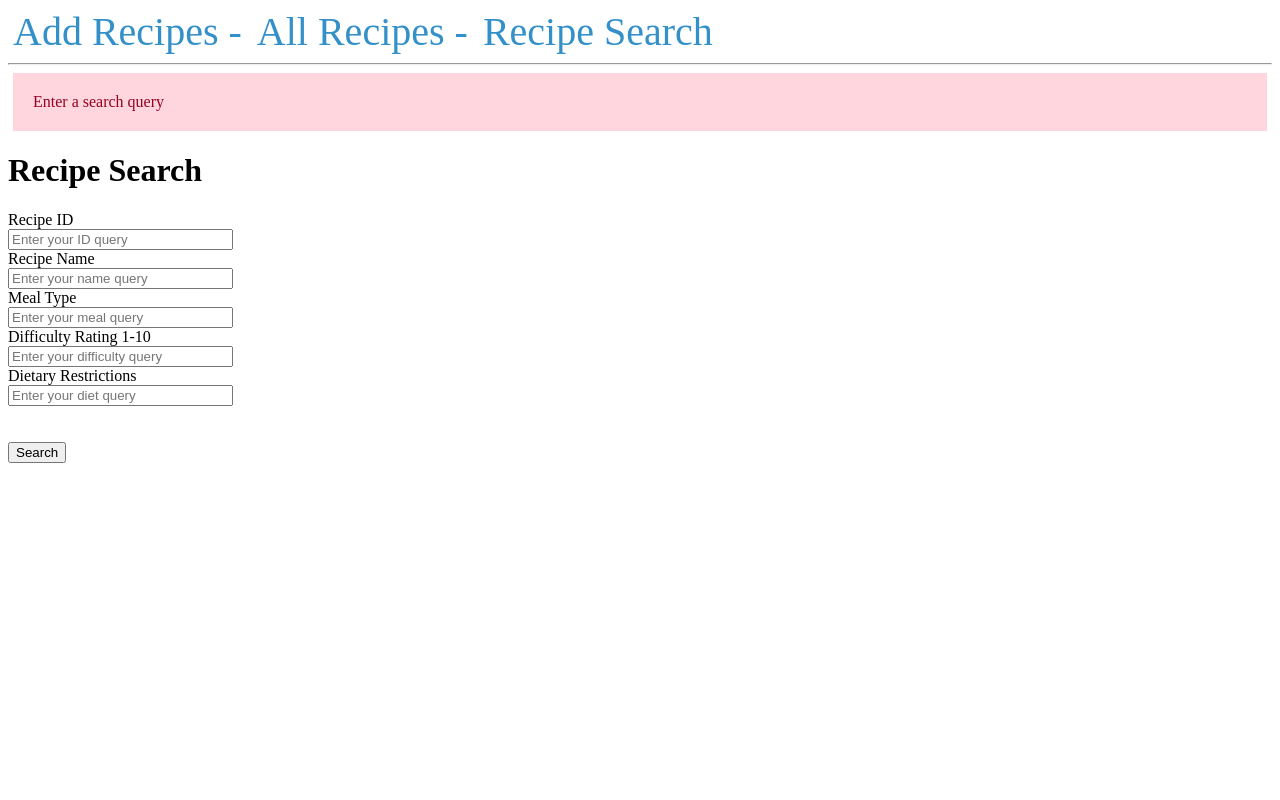
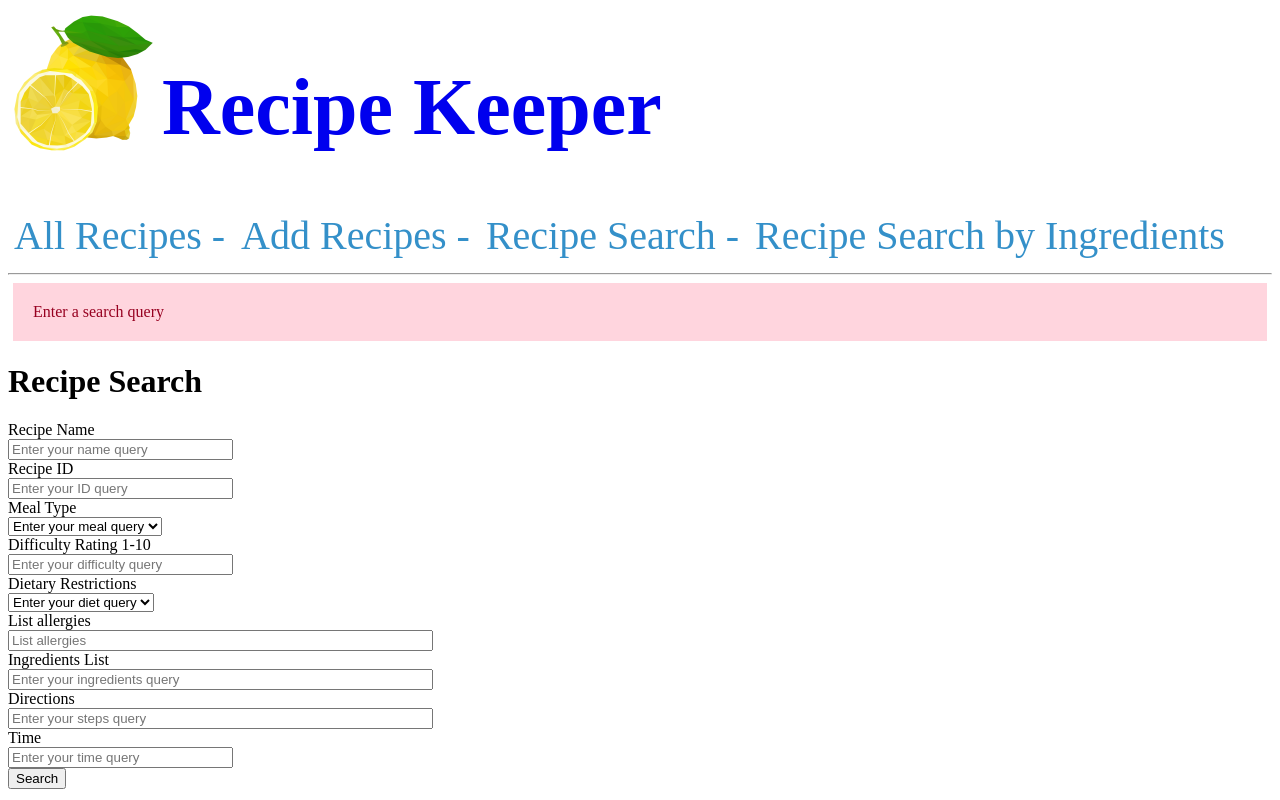
Before and after one commit to cameron-brock8/RecipeKeeper, a Flask app: page /search in a window 1280 px wide. Run offline with Flask 3, Linux system fonts and the light colour scheme.

Commit message:
Adding advanced search and other functionality

```diff
--- a/app.py
+++ b/app.py
@@ -18,11 +18,25 @@ def get_recipe(recipe_id):
         abort(404)
     return recipe
 
+def checkDiet(list, allergies):
+    allergy = allergies.lower().split()
+    ingredients = list.lower().split()
+
+    for ingredient in ingredients:
+        if ingredient in allergy:
+            return True
+
+    return False
+
+
+
+
+
 @app.route('/')
 def home():
     conn = get_db_connection()
     conn.close()
-    return "Hello Flask"
+    return render_template('home.html')
 
 @app.route('/recipes')
 def recipes():
@@ -32,6 +46,10 @@ def recipes():
     items = cursor.fetchall()
     conn.close()
     return render_template('recipe.html', items=items)
+
+@app.route('/recipekeeper')
+def recipekeeper():
+    return render_template('recipekeeper.html')
 
 @app.route('/add', methods=('GET', 'POST'))
 def add():
@@ -68,11 +86,12 @@ def add():
 def change(id):
     conn = get_db_connection()
     cursor = conn.cursor()
-    cursor.execute('SELECT * FROM recipe JOIN ingredients ON recipe.id = ingredients.id JOIN directions ON recipe.id = directions.id')
+    cursor.execute('SELECT * FROM recipe JOIN ingredients ON recipe.id = ingredients.id JOIN directions ON recipe.id = directions.id WHERE recipe.id = ?', (id,))
     recipe = cursor.fetchone()
     conn.close()
 
     if request.method == 'POST':
+        id = request.form['id']
         name = request.form['name']
         meal = request.form['meal']
         difficulty = request.form['difficulty']
@@ -95,7 +114,7 @@ def change(id):
                         (steps, time, id ))
             conn.commit()
             conn.close()
-            return redirect(url_for('recipes'))
+            return redirect(url_for('recipes'),)
     return render_template('change.html', recipe=recipe)
 
 @app.route('/<int:id>/delete', methods=('GET', 'POST'))
@@ -127,17 +146,70 @@ def search():
     diet_query = request.form.get('diet_query')
     if not diet_query:
         diet_query = "%"
-    if id_query == "%" and name_query == "%" and meal_query == "%" and difficulty_query == "%" and diet_query == "%":
+    list_query = request.form.get('list_query')
+    if not list_query:
+        list_query = "%"
+    steps_query = request.form.get('steps_query')
+    if not steps_query:
+        steps_query = "%"
+    time_query = request.form.get('time_query')
+    if not time_query:
+        time_query = "%"
+    if id_query == "%" and name_query == "%" and meal_query == "%" and difficulty_query == "%" and diet_query == "%" and list_query == "%" and steps_query == "%" and time_query == "%":
         flash('Enter a search query')
         return render_template('search.html')
     else:
-        cursor.execute('SELECT * FROM recipe WHERE id LIKE ? AND name LIKE ? AND meal LIKE ? AND difficulty LIKE ? AND diet LIKE ?',
-                        (id_query, name_query, meal_query, difficulty_query, diet_query))
+        cursor.execute('SELECT * '
+                       'FROM recipe JOIN ingredients ON recipe.id = ingredients.id '
+                       'JOIN directions ON recipe.id = directions.id '
+                        'WHERE recipe.id LIKE ? '
+                        'AND recipe.name LIKE ? '
+                        'AND (recipe.meal IS NULL or recipe.meal LIKE ?) '
+                        'AND (recipe.difficulty IS NULL or recipe.difficulty LIKE ?) '
+                        'AND (recipe.diet IS NULL or recipe.diet LIKE ?) '
+                        'AND (ingredients.list IS NULL or ingredients.list LIKE ?) '
+                        'AND (directions.steps IS NULL or directions.steps LIKE ?) '
+                        'AND (directions.time IS NULL or directions.time LIKE ?)',
+                    (id_query, f'%{name_query}%', meal_query, difficulty_query, diet_query, f'%{list_query}%', f'%{steps_query}%', time_query))
         items = cursor.fetchall()
         conn.close()
         if not items:
             flash('No recipes match your query')
             return render_template('search.html')
+
+        #allergen check
+        allergies = request.form['allergies']
+        allergen_recipes = []
+        if allergies:
+            for item in items:
+                if (checkDiet(item['list'], allergies)):
+                    allergen_recipes.append(item['name'])
+            if(len(allergen_recipes) > 0):
+                flash(f"Allergen detected in the following recipes: {', '.join(allergen_recipes)}")
+
+    return render_template('recipe.html', items=items)
+
+@app.route('/advancedsearch', methods=('GET', 'POST'))
+def advancedsearch():
+    conn = get_db_connection()
+    cursor = conn.cursor()
+    ingredients_query = request.form.get('ingredients_query')
+    if not ingredients_query:
+        flash('Enter a search query')
+        return render_template('advancedsearch.html')
+    else:
+        ingredients_list = ingredients_query.split(",")
+        search_string = "%{}%".format("%".join(ingredients_list))
+        cursor.execute('SELECT * FROM recipe JOIN ingredients ON recipe.id = ingredients.id '
+                       'JOIN directions ON recipe.id = directions.id WHERE list LIKE ?',
+                        (search_string,))
+        items = cursor.fetchall()
+        print(items)
+        conn.close()
+        if not items:
+            flash('No recipes match your query')
+            return render_template('advancedsearch.html')
+    flash('You can make these recipes with your ingredients on hand:')
     return render_template('recipe.html', items=items)
 
 
--- a/templates/base.html
+++ b/templates/base.html
@@ -4,10 +4,9 @@
     <meta charset="UTF-8">
     <title>{% block title %} {% endblock %}- FlaskApp</title>
     <style>
-        .post {
-            padding: 10px;
+        .items {
+            padding: 3px;
             margin: 5px;
-            background-color: #f3f3f3
         }
 
         nav a {
@@ -15,6 +14,23 @@
             font-size: 2.5em;
             margin-left: 5px;
             text-decoration: none;
+            display: inline-block;
+            vertical-align: bottom;
+            padding: 1px;
+            margin: 5px;
+            text-align: center;
+        }
+        .logo{
+            display: inline-block;
+            vertical-align: top;
+        }
+
+        .title{
+            color: #3490c9;
+            font-size: 2.5em;
+            display: inline-block;
+            vertical-align: bottom;
+            text-align: center;
         }
         .alert {
             padding: 20px;
@@ -22,13 +38,28 @@
             color: #970020;
             background-color: #ffd5de;
         }
+        a:visited{
+            color:  #3490c9;
+        }
+        a {
+            text-decoration: none;
+        }
     </style>
 </head>
 <body>
+    {% block header %}
+    <div class="logo">
+        <img src="{{ url_for('static', filename='logo.png') }}" alt="Logo" width="150" height="150">
+    </div>
+    <div class="title">
+        <a href="{{ url_for('recipekeeper') }}"><h1>Recipe Keeper</h1></a>
+    </div>
+    {% endblock %}
     <nav>
-        <a href="{{ url_for('add') }}">Add Recipes   -  </a>
-        <a href="{{ url_for('recipes') }}">All Recipes    -  </a>
-        <a href="{{ url_for('search') }}">Recipe Search</a>
+        <a href="{{ url_for('recipes') }}">All Recipes   -  </a>
+        <a href="{{ url_for('add') }}">Add Recipes -   </a>
+        <a href="{{ url_for('search') }}">Recipe Search -  </a>
+        <a href="{{ url_for('advancedsearch') }}">Recipe Search by Ingredients</a>
     </nav>
     <hr>
     <div class="content">
--- a/templates/home.html
+++ b/templates/home.html
@@ -0,0 +1,5 @@
+{% extends 'base.html' %}
+{% block content %}
+
+
+{% endblock %}
--- a/templates/search.html
+++ b/templates/search.html
@@ -1,20 +1,35 @@
 {% extends 'base.html' %}
 {% block content %}
+
+<style>
+    textarea {
+      font-family: Arial, sans-serif;
+      font-size: 14px;
+    }
+  </style>
+
     <h1>{% block title %} Recipe Search {% endblock %}</h1>
+    <label for="name">Recipe Name</label>
+        <br>
+        <form method="POST" action="{{ url_for('search') }}">
+        <input size = 25 type="text" name="name_query" placeholder="Enter your name query">
+        <br>
     <label for="id">Recipe ID</label>
         <br>
         <form method="POST" action="{{ url_for('search') }}">
         <input size = 25 type="integer" name="id_query" placeholder="Enter your ID query">
         <br>
-    <label for="name">Recipe Name</label>
-        <br>
-        <form method="POST" action="{{ url_for('search') }}">
-        <input size = 25 type="text" name="name_query" placeholder="Enter your name query">
-        <br>
     <label for="meal">Meal Type</label>
         <br>
-        <form method="POST" action="{{ url_for('search') }}">
-        <input size = 25 type="text" name="meal_query" placeholder="Enter your meal query">
+        <form method="POST" action="{{ url_for('advancedsearch') }}">
+            <select name="meal_query">
+                <option value="">Enter your meal query</option>
+                <option value="Breakfast">Breakfast</option>
+                <option value="Lunch">Lunch</option>
+                <option value="Dinner">Dinner</option>
+                <option value="Snack">Snack</option>
+                <option value="Dessert">Dessert</option>
+            </select>
         <br>
     <label for="difficulty">Difficulty Rating 1-10</label>
         <br>
@@ -23,11 +38,40 @@
         <br>
     <label for="diet">Dietary Restrictions</label>
         <br>
-        <form method="POST" action="{{ url_for('search') }}">
-        <input size = 25 type="text" name="diet_query" placeholder="Enter your diet query">
+        <form method="POST" action="{{ url_for('advancedsearch') }}">
+        <select name="diet_query">
+            <option value="">Enter your diet query</option>
+            <option value="Vegetarian">Vegetarian</option>
+            <option value="Vegan">Vegan</option>
+            <option value="Dairy Free">Dairy Free</option>
+            <option value="Gluten Free">Gluten Free</option>
+            <option value="Keto">Keto</option>
+        </select>
         <br>
 
-        <br><br><button type="submit">Search</button>
+        <label for="allergies">List allergies</label><br>
+        <form method="POST" action="{{ url_for('search') }}">
+        <input size = 50 type="text" name="allergies" placeholder="List allergies">
+        <br>
+
+    <label for="list">Ingredients List</label>
+        <br>
+        <form method="POST" action="{{ url_for('search') }}">
+        <input size = 50 type="text" name="list_query" placeholder="Enter your ingredients query">
+        <br>
+
+    <label for="steps">Directions</label>
+        <br>
+        <form method="POST" action="{{ url_for('search') }}">
+        <input size = 50 type="text" name="steps_query" placeholder="Enter your steps query">
+        <br>
+    <label for="time">Time</label>
+        <br>
+        <form method="POST" action="{{ url_for('search') }}">
+        <input size = 25 type="integer" name="time_query" placeholder="Enter your time query">
+        <br>
+
+        <button type="submit">Search</button>
       </form>
 
 {% endblock %}
```
Also changed, not shown: addfiles.py (+11 -8 lines), templates/add.html (+10 -1 lines), templates/advancedsearch.html (added, +18 -0 lines), templates/recipe.html (+19 -18 lines), templates/recipekeeper.html (added, +31 -0 lines), database.db, static/book.jpg (added), static/logo.png (added).
